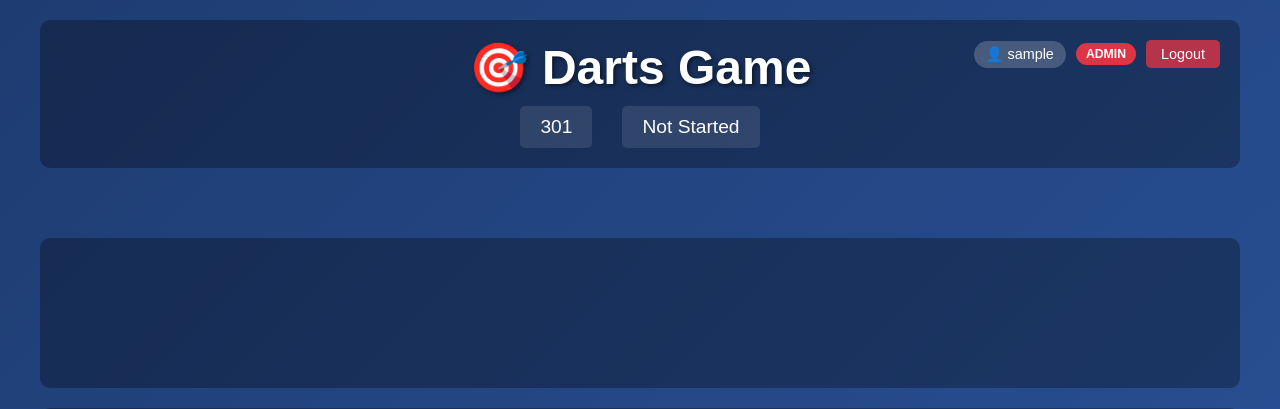
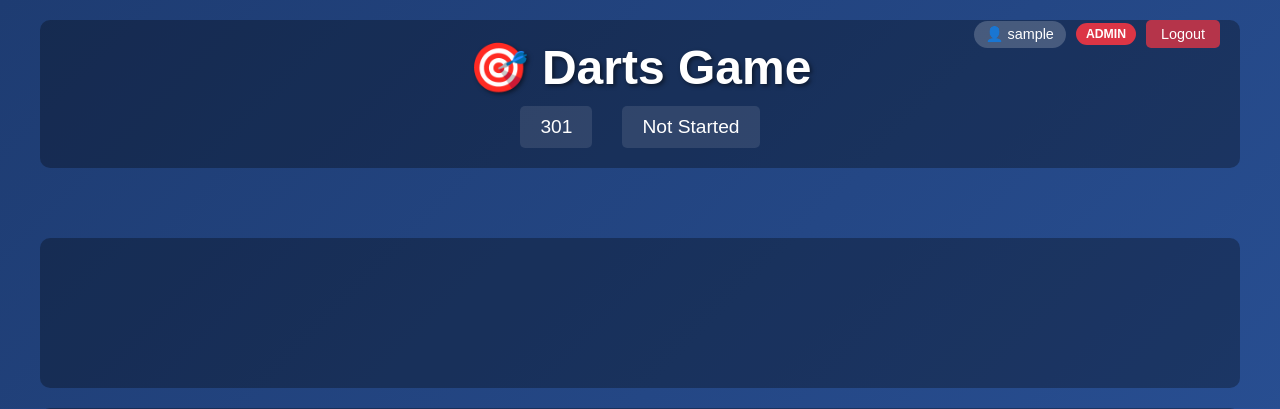
Before and after one commit to dgroen/dartserver-pythonapp, a Python web app: template templates/index.html in a window 1280 px wide. Shown: the top 409 px of the page. Run offline with Jinja, Linux system fonts and the light colour scheme; the template is opened without the code that fills it: most values are stand-ins (such as "Sample title", 1, 10 or a date in 2020); some libraries are stand-ins or nearby versions.

Commit message:
align user info

```diff
--- a/static/css/style.css
+++ b/static/css/style.css
@@ -47,7 +47,7 @@ header h1 {
 
 .user-info {
     position: absolute;
-    top: 20px;
+    top: 0px;
     right: 20px;
     display: flex;
     align-items: center;
```
